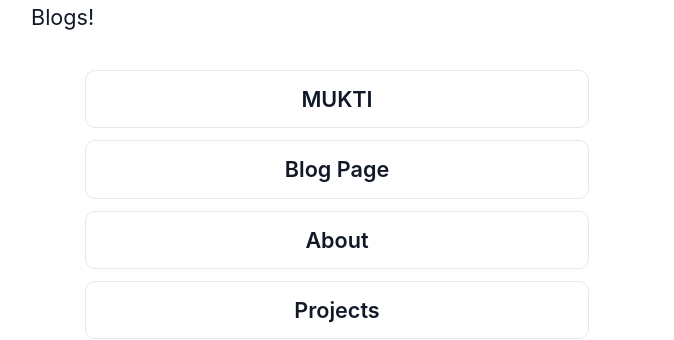
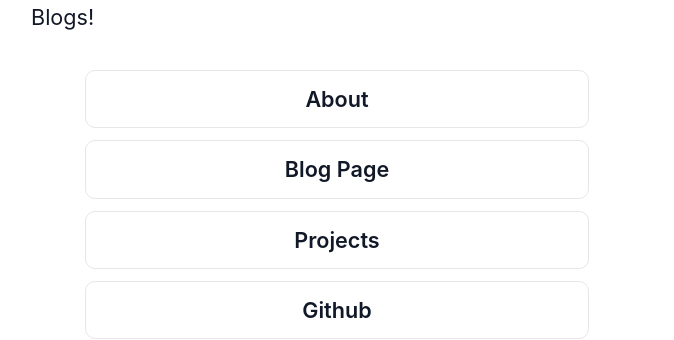
Before and after one commit to Praneel7015/landing-page, a Next.js app: page / in a window 1280 px wide. Shown: the part 403-743 px from the top of the page, without its empty margins (303-977 px from the left). Built offline with nearby package versions, Linux system fonts and the light colour scheme; no server answers.

Commit message:
Update Index.js

```diff
--- a/pages/index.js
+++ b/pages/index.js
@@ -24,12 +24,11 @@
       </section>
       <section className={utilStyles.headingMd}>
         <div className={linksStyles.container}>
-          <a className={linksStyles.linkButton} href="https://mukticommunity.github.io/">MUKTI</a>
+          <Link className={linksStyles.linkButton} href="/about" prefetch>
+            About
+          </Link>
           <Link className={linksStyles.linkButton} href="/blog" prefetch>
             Blog Page
-          </Link>
-          <Link className={linksStyles.linkButton} href="/about" prefetch>
-            About
           </Link>
           <Link className={linksStyles.linkButton} href="/projects" prefetch>
             Projects
@@ -39,6 +38,7 @@
           <Link className={linksStyles.linkButton} href="/contact" prefetch>
             Contact
           </Link>
+          <a className={linksStyles.linkButton} href="https://mukticommunity.github.io/">MUKTI</a>
           <Link className={linksStyles.linkButton} href="/chatbot" prefetch>
             Praneel-Bot
           </Link>
```
